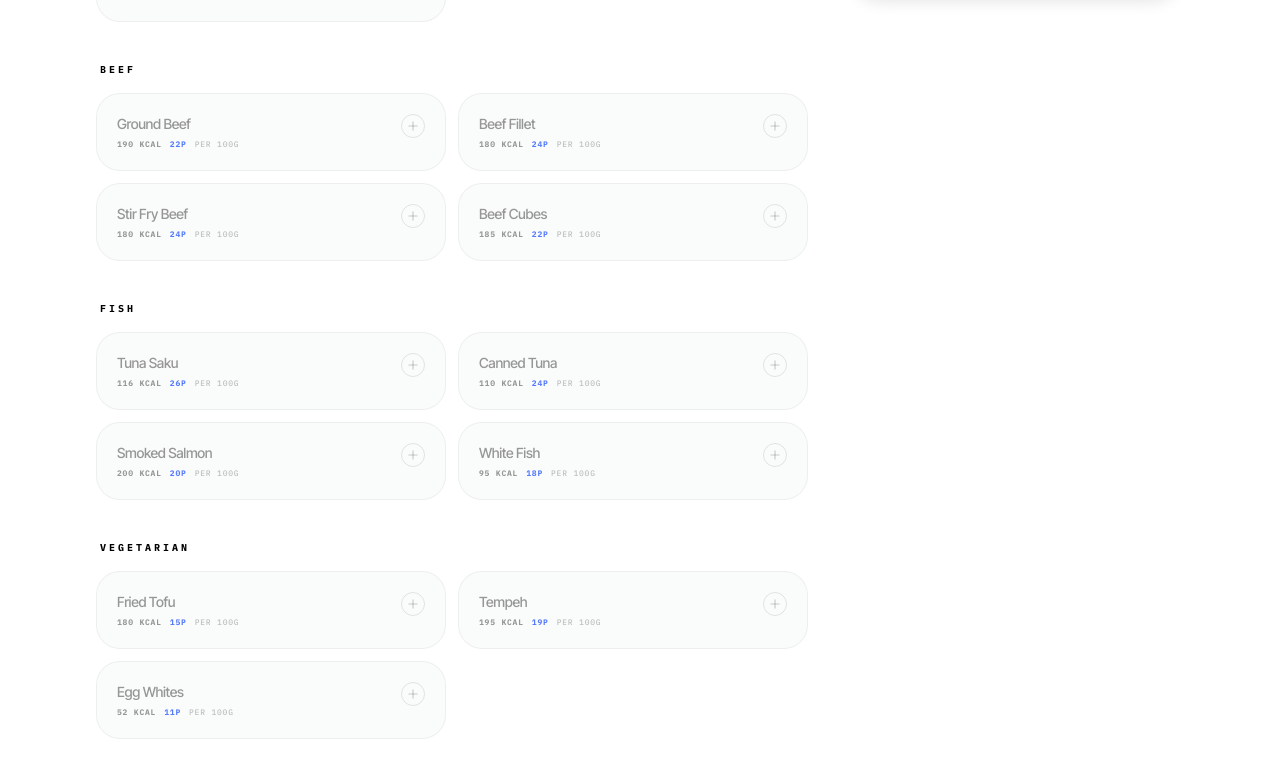
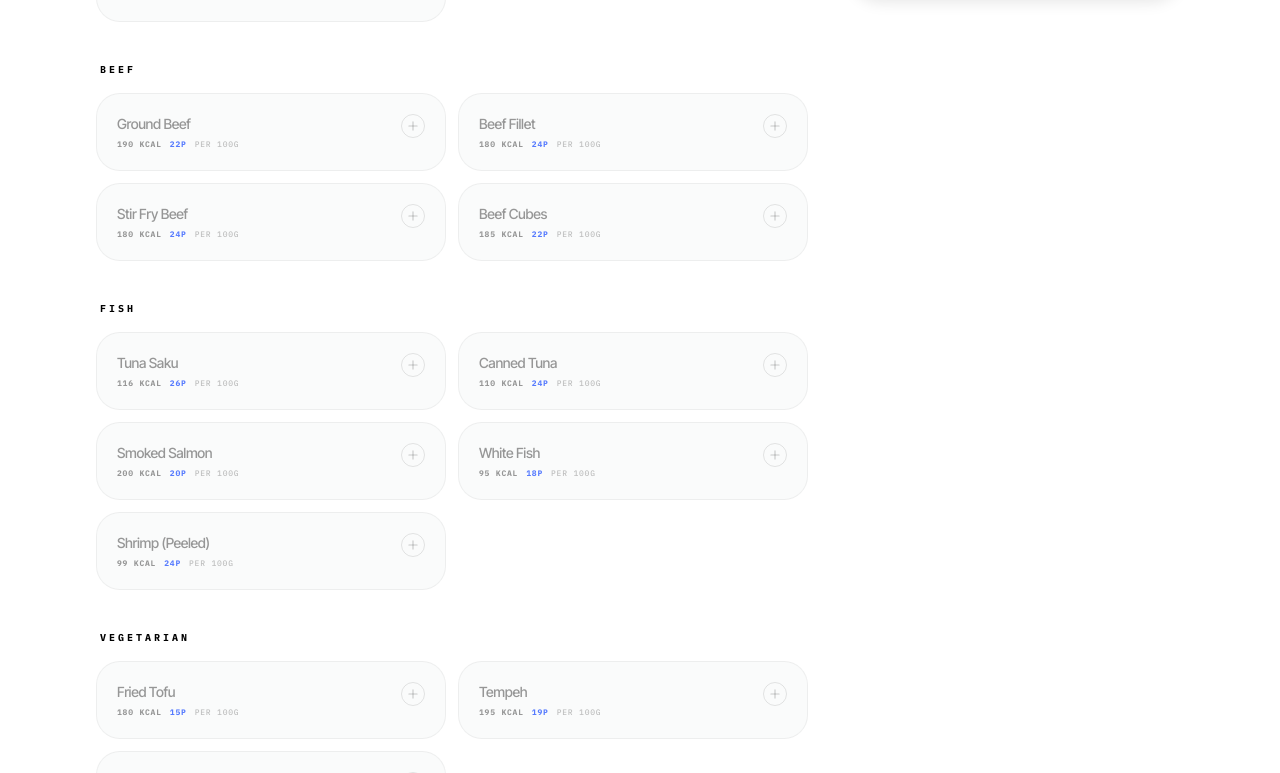
Before and after one commit to gitcipi/BYTELAB, a React (Vite) app: page /lab in a window 1280 px wide. Shown: the part 827-1600 px from the top of the page. Built offline with nearby package versions, Linux system fonts and the light colour scheme.

Commit message:
feat(ingredients): add Shrimp (Peeled) to protein fish category

```diff
--- a/src/data/ingredients.ts
+++ b/src/data/ingredients.ts
@@ -32,6 +32,7 @@ export const INGREDIENTS: Record<string, Ingredient[]> = {
     { name: 'Canned Tuna', p: 24, f: 1, c: 0, cal: 110, subCategory: 'FISH', pricing: { 100: 2.69, 150: 4.04, 200: 5.38 } },
     { name: 'Smoked Salmon', p: 20, f: 13, c: 0, cal: 200, subCategory: 'FISH', pricing: { 100: 3.50, 150: 5.25, 200: 7.00 } },
     { name: 'White Fish', p: 18, f: 2, c: 0, cal: 95, subCategory: 'FISH', pricing: { 100: 1.50, 150: 2.25, 200: 3.00, 250: 3.75, 300: 4.50 } },
+    { name: 'Shrimp (Peeled)', p: 24, f: 0.3, c: 0, cal: 99, subCategory: 'FISH', pricing: { 100: 1.85, 150: 2.78, 200: 3.70, 250: 4.63, 300: 5.55 } },
 
     // VEGETARIAN
     { name: 'Fried Tofu', p: 15, f: 8, c: 10, cal: 180, subCategory: 'VEGETARIAN', pricing: { 100: 1.00, 150: 1.50, 200: 2.00, 250: 2.50, 300: 3.00 } },
```
